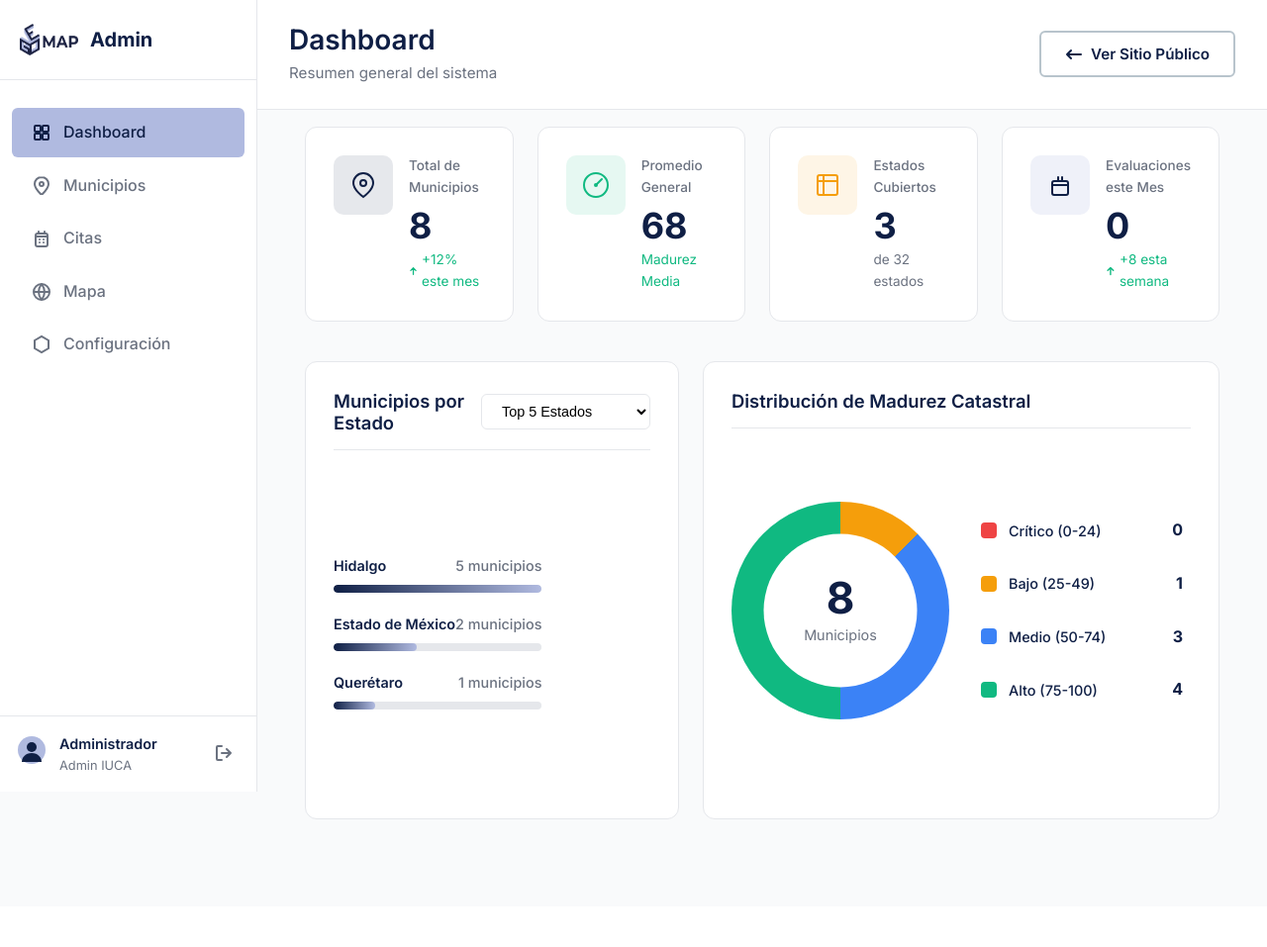
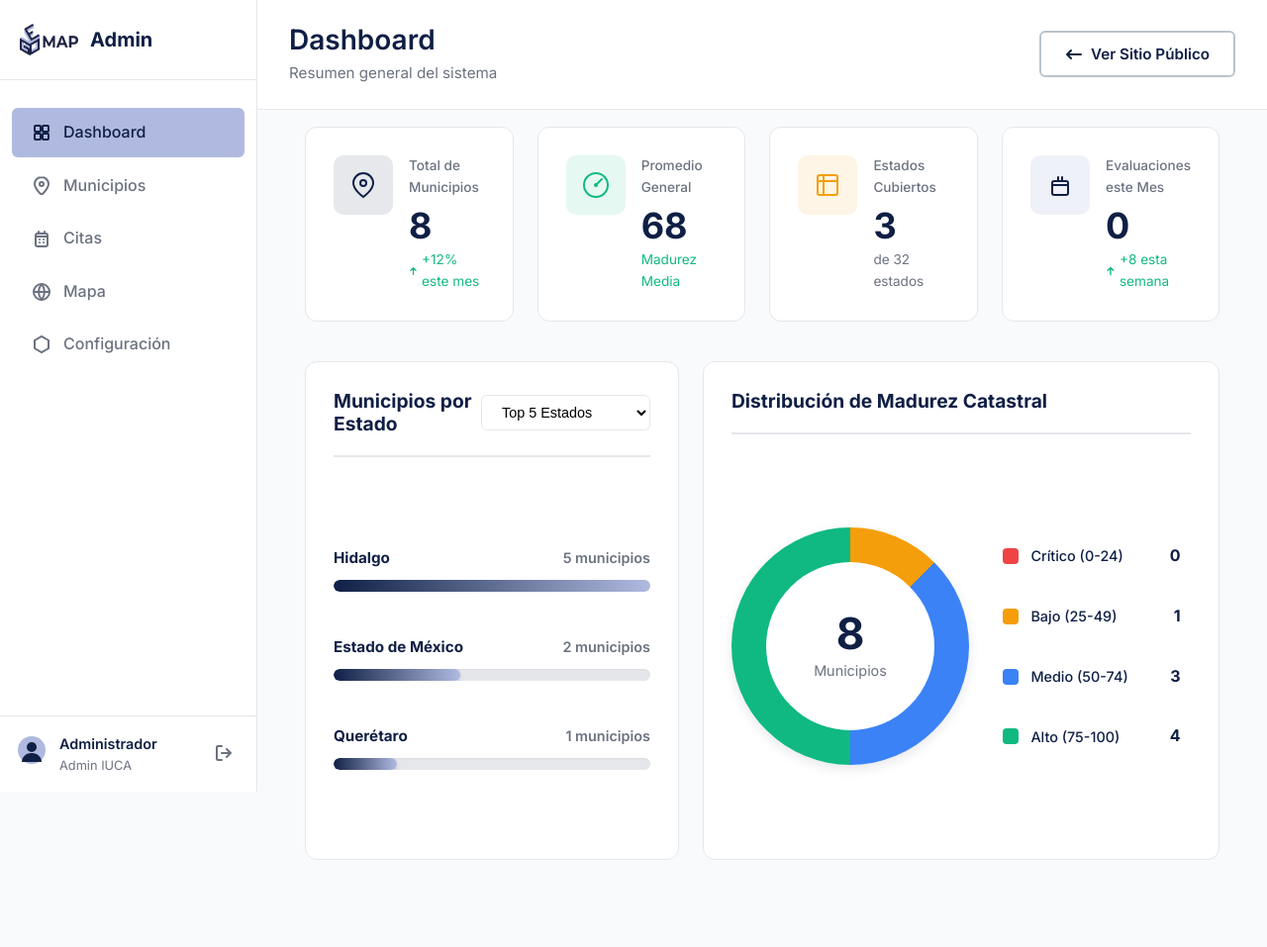
Before and after one commit to Alonso-Dominguez/geomap, a Flask app: page /admin-dashboard in a window 1280 px wide. Shown: the whole page at 99% size. Before the commit the page ends 828 px from the top, so only its background shows below. Run offline with Flask 3, Linux system fonts and the light colour scheme; the visitor is signed in with stand-in values (Sample User, id 1); parts of the project's set-up code (start-up, migrations or seed data) failed here and were passed over.

Commit message:
"Se modifico el estilo de los graficos y se agrego un nuevo enlace en el menu lateral para la configuracion"

```diff
--- a/static/styles/main.css
+++ b/static/styles/main.css
@@ -2037,8 +2037,8 @@ p {
 /* === CHARTS === */
 .charts-grid {
   display: grid;
-  /* Dar más espacio a la sección derecha para la distribución de madurez */
-  grid-template-columns: 1fr 1.1fr;
+  /* Dar más espacio a la sección izquierda para los municipios */
+  grid-template-columns: 1.3fr 1fr;
   gap: 1.5rem;
   margin-bottom: 2.5rem;
 }
@@ -2048,20 +2048,23 @@ p {
     padding: 1.75rem;
     border-radius: 12px;
     border: 1px solid var(--border);
+    display: flex;
+    flex-direction: column;
 }
 
 .chart-header {
     display: flex;
     justify-content: space-between;
     align-items: center;
-    margin-bottom: 1.5rem;
-    padding-bottom: 1rem;
-    border-bottom: 1px solid var(--border);
+    margin-bottom: 1.75rem;
+    padding-bottom: 1.25rem;
+    border-bottom: 2px solid var(--border);
 }
 
 .chart-title {
-    font-size: 1.15rem;
-    font-weight: 600;
+    font-size: 1.2rem;
+    font-weight: 700;
+    color: var(--text-dark);
 }
 
 .chart-filter {
@@ -2074,12 +2077,14 @@ p {
 }
 
 .chart-content {
-  min-height: 320px;
+  flex: 1;
+  min-height: 350px;
   display: flex;
   align-items: center;
   gap: 1.5rem;
   /* permitir que el contenido se ajuste y la leyenda quede a la derecha del donut */
   flex-wrap: wrap;
+  padding: 1rem 0;
 }
 
 /* Wrapper que alinea el donut a la izquierda y la leyenda a la derecha */
@@ -2106,43 +2111,58 @@ p {
 .horizontal-bars {
     display: flex;
     flex-direction: column;
-    gap: 1.25rem;
+    gap: 1.75rem;
+    width: 100%;
+    padding: 0.5rem 0;
 }
 
 .horizontal-bar-item {
     display: flex;
     flex-direction: column;
-    gap: 0.5rem;
+    gap: 0.6rem;
+    padding: 0.5rem 0;
+    transition: all 0.2s ease;
+}
+
+.horizontal-bar-item:hover {
+    transform: translateX(2px);
 }
 
 .bar-label {
     display: flex;
     justify-content: space-between;
-    font-size: 0.9rem;
+    font-size: 0.95rem;
+    align-items: center;
 }
 
 .bar-name {
-    font-weight: 600;
+    font-weight: 700;
     color: var(--text-dark);
+    min-width: 120px;
 }
 
 .bar-value {
     color: var(--text-light);
-    font-weight: 500;
+    font-weight: 600;
+    font-size: 0.9rem;
+    min-width: 80px;
+    text-align: right;
 }
 
 .bar-track {
-    height: 8px;
+    height: 12px;
     background-color: var(--border);
-    border-radius: 4px;
+    border-radius: 6px;
     overflow: hidden;
+    box-shadow: inset 0 1px 2px rgba(0, 0, 0, 0.05);
 }
 
 .bar-fill {
     height: 100%;
     background: linear-gradient(90deg, var(--primary) 0%, var(--accent) 100%);
-    border-radius: 4px;
+    border-radius: 6px;
     transition: width 1s ease;
+    box-shadow: 0 2px 4px rgba(15, 31, 69, 0.15);
 }
 
 /* Donut Chart */
@@ -2156,8 +2176,8 @@ p {
 }
 
 .donut-segments {
-  width: 220px;
-  height: 220px;
+  width: 240px;
+  height: 240px;
   border-radius: 50%;
   background: conic-gradient(
     #EF4444 0deg 90deg,
@@ -2166,6 +2186,7 @@ p {
     #10B981 270deg 360deg
   );
   position: relative;
+  box-shadow: 0 4px 12px rgba(15, 31, 69, 0.1);
 }
 
 .donut-center {
@@ -2173,8 +2194,8 @@ p {
   top: 50%;
   left: 50%;
   transform: translate(-50%, -50%);
-  width: 155px;
-  height: 155px;
+  width: 170px;
+  height: 170px;
   background: var(--white);
   border-radius: 50%;
   display: flex;
@@ -2199,17 +2220,19 @@ p {
 .donut-legend {
   display: flex;
   flex-direction: column;
-  gap: 0.75rem;
-  width: 220px;
+  gap: 0.9rem;
+  flex: 1;
+  min-width: 200px;
 }
 
 .legend-item {
     display: flex;
     align-items: center;
     gap: 0.75rem;
-    padding: 0.5rem;
+    padding: 0.65rem;
     border-radius: 6px;
     transition: background-color 0.3s ease;
+    font-size: 0.95rem;
 }
 
 .legend-item:hover {
```
